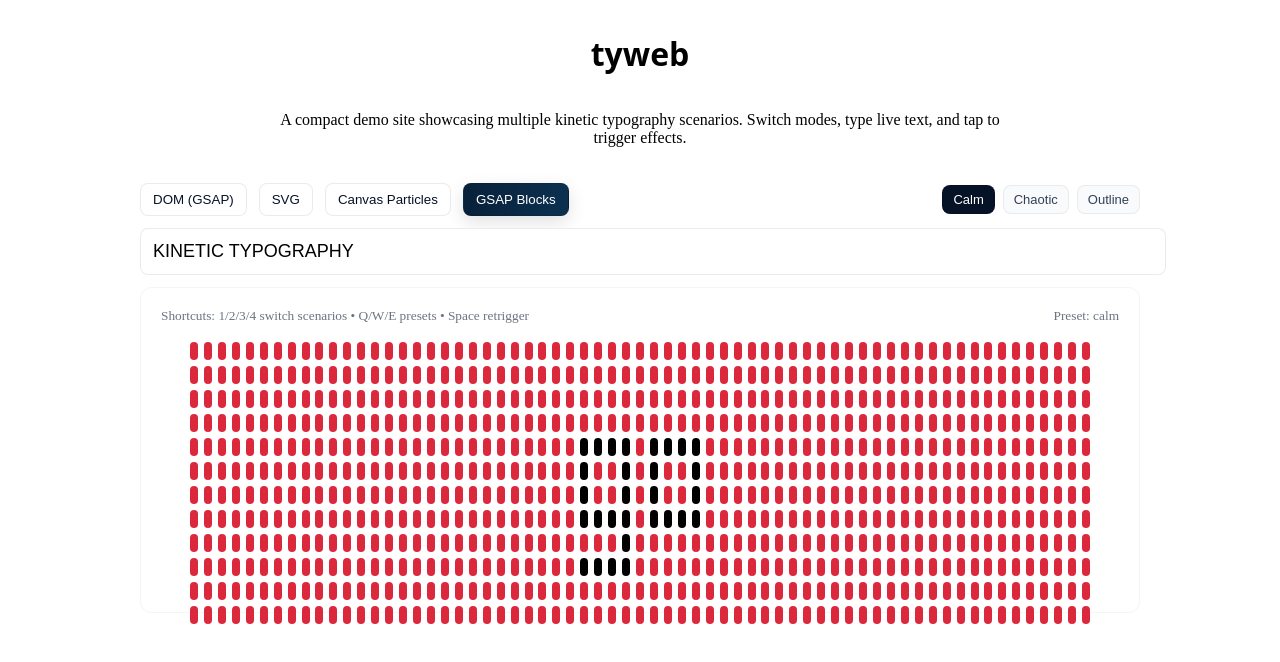
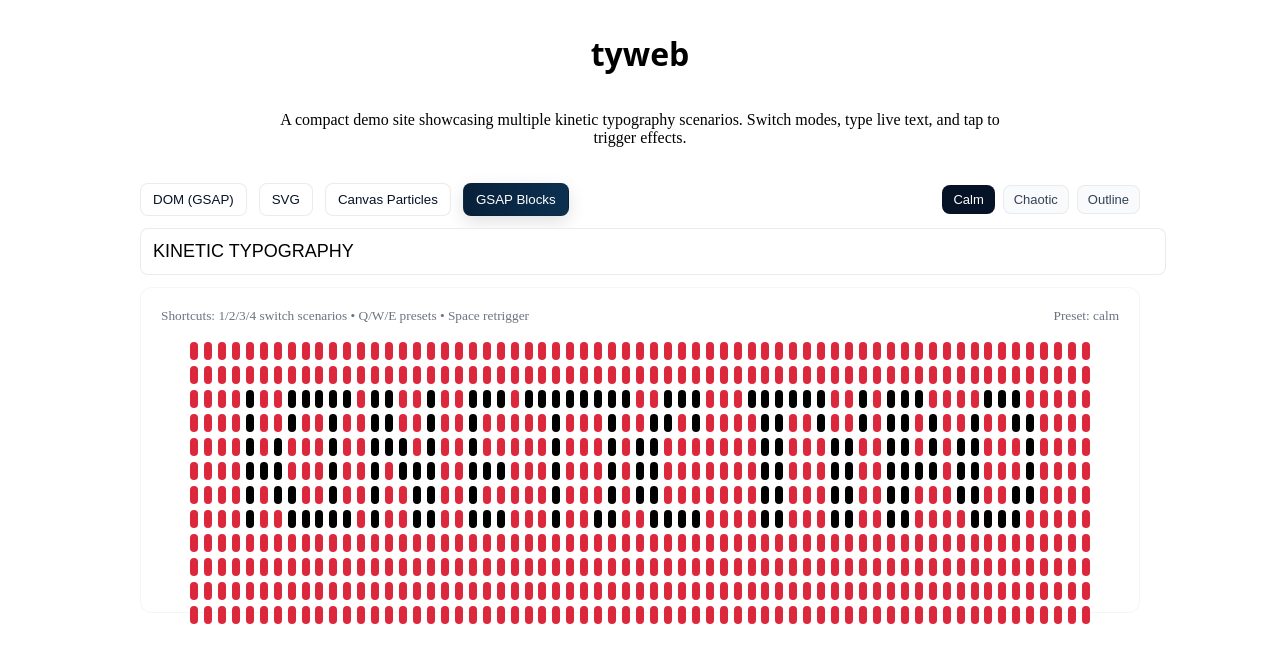
Before and after one commit to tarynichibanhooray-coder/tyweb, a Next.js app: page / in a window 1280 px wide. Both pictures are taken after a click on the button "GSAP Blocks". Shown: the top 662 px of the page. Built offline with nearby package versions, Linux system fonts and the light colour scheme.

Commit message:
Make GSAP grid dynamic: use UI text input (text prop) instead of hard-coded 'go'

```diff
--- a/components/GsapGridDemo.js
+++ b/components/GsapGridDemo.js
@@ -25,7 +25,7 @@ export default function GsapGridDemo({ text = '', preset = 'calm' }) {
     const { cssW, cssH, c, r } = measure();
     setCols(c); setRows(r);
 
-    // offscreen canvas for sampling the word 'go'
+    // offscreen canvas for sampling the provided text
     const off = document.createElement('canvas');
     const offCtx = off.getContext && off.getContext('2d');
     if (!offCtx) {
@@ -41,7 +41,11 @@ export default function GsapGridDemo({ text = '', preset = 'calm' }) {
     off.width = W; off.height = H;
     offCtx.clearRect(0,0,W,H);
 
-    const displayText = 'go';
+    // use provided text (trimmed, limited length) or default to 'go'
+    let displayText = (text && text.trim().length > 0) ? text.trim() : 'go';
+    // limit to reasonable length so sampling remains useful
+    displayText = displayText.slice(0, 12);
+
     const fontSize = Math.floor(H * 0.7);
     offCtx.font = `bold ${fontSize}px system-ui, sans-serif`;
     offCtx.fillStyle = '#000';
```
